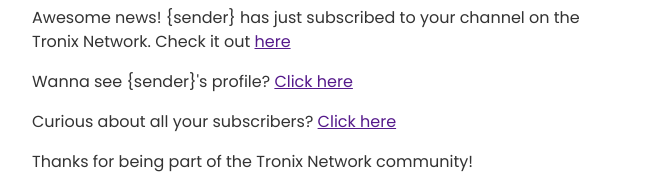
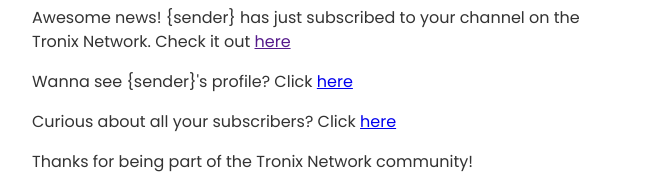
Before and after one commit to 0xadamm/email_templates, a plain HTML site: page email_templates_css_body/user_subscription_email.html in a window 1280 px wide. Shown: the part 162-346 px from the top of the page, without its empty margins (0-663 px from the left). Drawn offline with Linux system fonts and the light colour scheme.

Commit message:
added variables

```diff
--- a/email_templates_css_body/user_subscription_email.html
+++ b/email_templates_css_body/user_subscription_email.html
@@ -288,11 +288,12 @@
 							<a href="">here</a>
 						</p>
 						<p>
-							Wanna see {sender}'s profile? <a href="">Click here</a>
+							Wanna see {sender}'s profile? Click
+							<a href="{subscriber_link}"> here</a>
 						</p>
 						<p>
-							Curious about all your subscribers?
-							<a href="">Click here</a>
+							Curious about all your subscribers? Click
+							<a href="{request_link}"> here</a>
 						</p>
 						<p>
 							Thanks for being part of the Tronix Network community!
```
